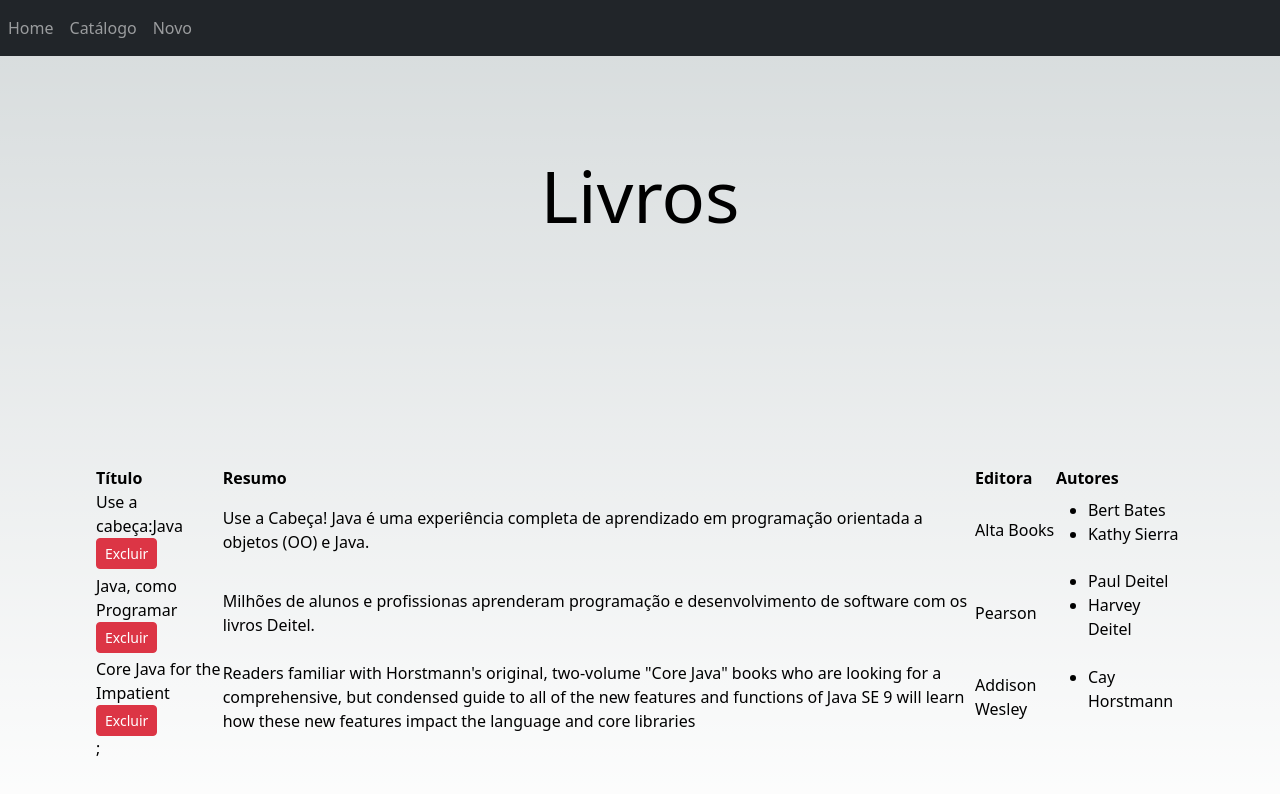
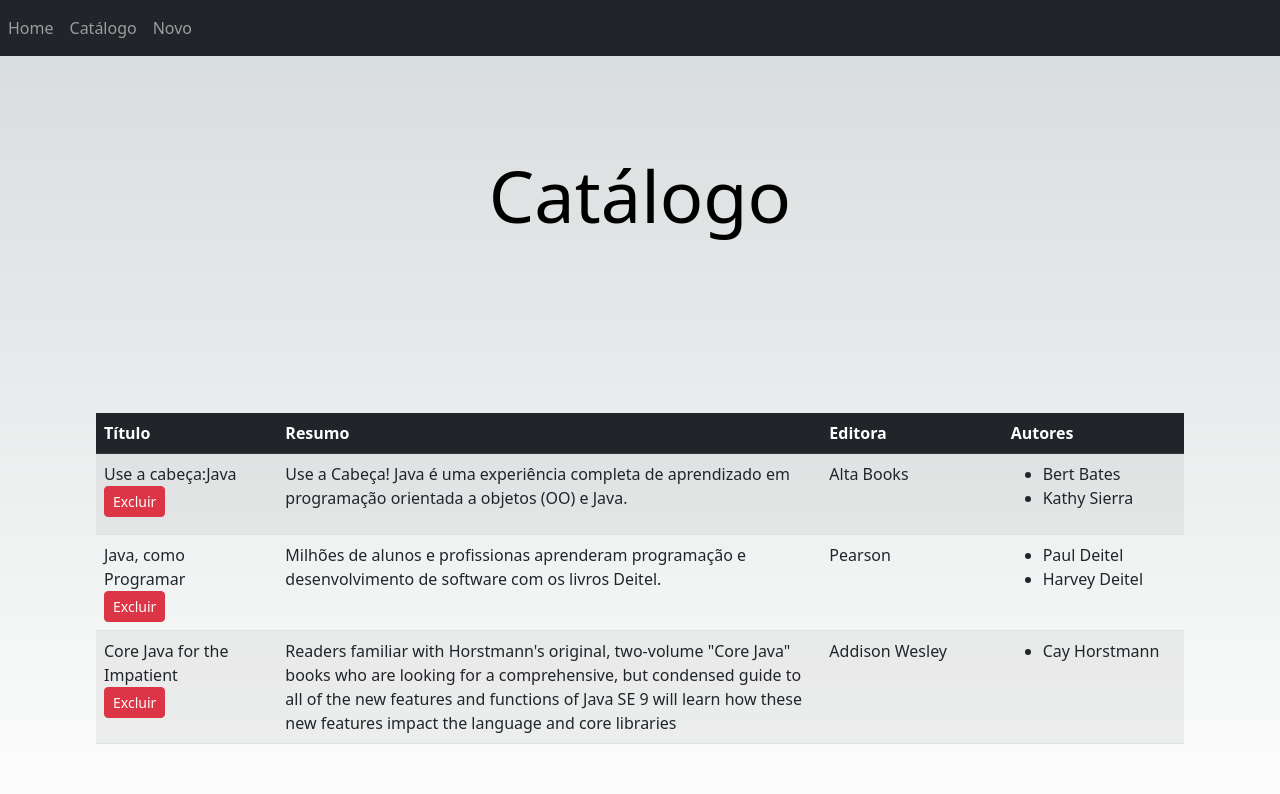
Before and after one commit to nandacpc/livrosnext, a Next.js app: page /LivroLista in a window 1280 px wide. Shown: the top 794 px of the page. Built offline with nearby package versions, Linux system fonts and the light colour scheme.

Commit message:
Add files via upload

```diff
--- a/pages/LivroLista.tsx
+++ b/pages/LivroLista.tsx
@@ -42,24 +42,25 @@ const LivroLista: NextPage = () => {
             </Head>
             <Menu />
             <main className={`${styles.main}`}>
-                <h1 className={`${styles.title} display-2`}>Livros</h1>
-                <table>
-                    <thead>
+                <h1 className={`${styles.title} display-2`}>Catálogo</h1>
+                <table className="table table-striped">
+                    <thead className="table-dark">
                         <tr>
-                            <th>Título</th>
-                            <th>Resumo</th>
-                            <th>Editora</th>
-                            <th>Autores</th>
+                            <th scope="col" className="col-2">Título</th>
+                            <th scope="col">Resumo</th>
+                            <th scope="col" className="col-2">Editora</th>
+                            <th scope="col" className="col-2">Autores</th>
                         </tr>
                     </thead>
                     <tbody>
                         {livros.map((livro) => (
                             <LinhaLivro key={livro.codigo} livro={livro} excluir={() => excluir(livro.codigo)} />
-                        ))};
+                        ))}
                     </tbody>
                 </table>
             </main>
         </div>
+
     );
 };
 
--- a/pages/index.tsx
+++ b/pages/index.tsx
@@ -15,7 +15,7 @@ export default function Home() {
       </Head>
       <Menu />
       <div className="container">
-        <main className={`${styles.main} ${inter.className}`}>
+        <main className={`${styles.main}`}>
           <h1 className={`${styles.title} display-2`}>Página Inicial</h1>
         </main>
       </div>
```
Also changed, not shown: pages/LivroDados.tsx (+11 -8 lines), pages/api/editoras/[codEditora].ts (line endings or trailing spaces), pages/api/editoras/index.ts (line endings or trailing spaces), pages/api/livros/[codigo].ts (line endings or trailing spaces), pages/api/livros/index.ts (line endings or trailing spaces).
